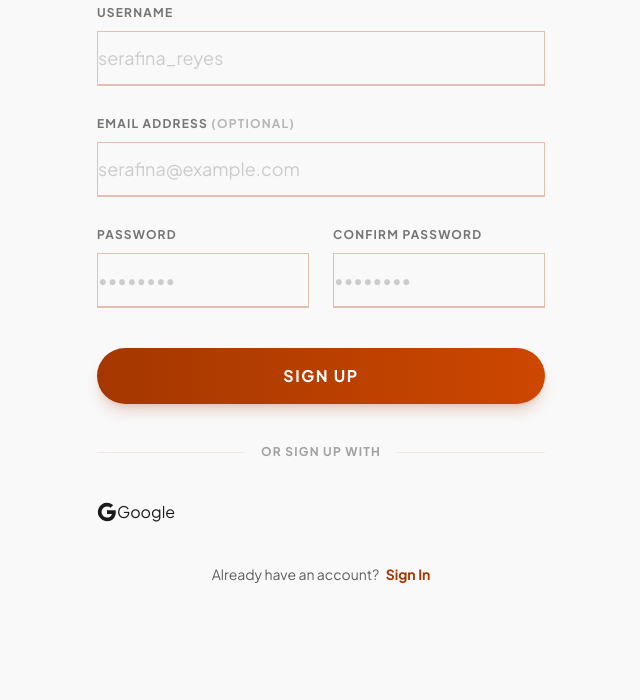
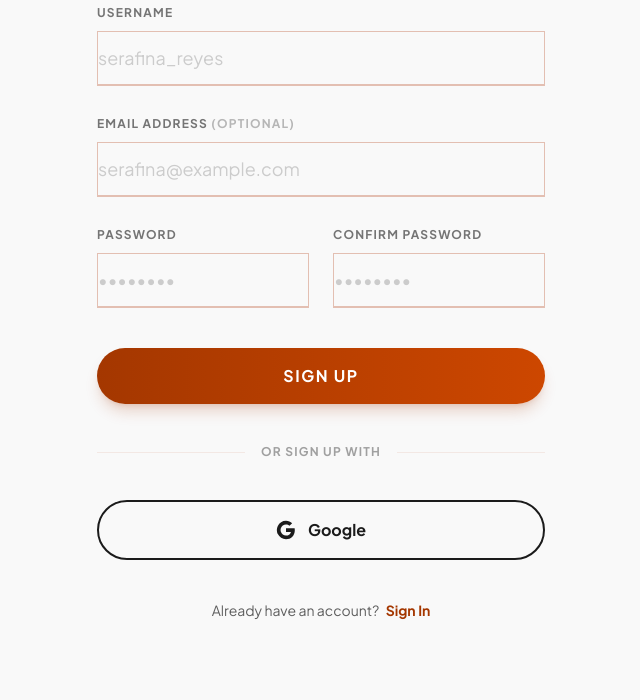
Before and after one commit to anjiolinanakayacontact-netizen/artisan-marketplace, a Django app: page /register/ in a window 1280 px wide. Shown: the part 261-961 px from the top of the page, without its empty margins (319-959 px from the left). Before the commit the page ends 844 px from the top, so only its background shows below. Run offline with Django 5.2, Linux system fonts and the light colour scheme; some libraries are stand-ins or nearby versions.

Commit message:
fix google button styling on register page

```diff
--- a/templates/registration/register.html
+++ b/templates/registration/register.html
@@ -81,7 +81,7 @@
 </head>
 <body class="bg-surface text-on-surface flex flex-col min-h-screen">
 
-<!-- TopAppBar (simplified: only back arrow and brand) -->
+<!-- TopAppBar -->
 <header class="w-full top-0 z-50 bg-[#f9f9f9] dark:bg-[#1b1b1b]">
   <div class="flex items-center justify-between px-6 py-4 w-full">
     <div class="flex items-center gap-4">
@@ -90,12 +90,10 @@
       </a>
       <h1 class="font-['Plus_Jakarta_Sans'] font-bold tracking-tight text-[#a43700] dark:text-[#cd4700] text-xl">Artisan Market</h1>
     </div>
-    <!-- Removed: Shop, Artisans, Journal navigation links -->
   </div>
 </header>
 
 <main class="flex-grow flex items-center justify-center px-4 py-12 md:py-20">
-  <!-- Single column: registration form (centered, no left image) -->
   <div class="w-full max-w-md mx-auto">
     <div class="mb-10 text-center">
       <h2 class="text-4xl font-extrabold tracking-tight text-on-surface mb-3">Create Account</h2>
@@ -171,7 +169,7 @@
         <div class="flex-grow border-t border-outline-variant/30"></div>
       </div>
 
-      <a href="{% provider_login_url 'google' process='login' %}" class="w-full flex items-center ...">
+      <a href="{% provider_login_url 'google' process='login' %}" class="w-full flex items-center justify-center gap-3 border-2 border-on-surface py-4 rounded-full font-bold text-base hover:bg-on-surface hover:text-white transition-all active:scale-[0.98]">
         <svg class="w-5 h-5" viewBox="0 0 24 24">
           <path d="M22.56 12.25c0-.78-.07-1.53-.2-2.25H12v4.26h5.92c-.26 1.37-1.04 2.53-2.21 3.31v2.77h3.57c2.08-1.92 3.28-4.74 3.28-8.09z" fill="currentColor"/>
           <path d="M12 23c2.97 0 5.46-.98 7.28-2.66l-3.57-2.77c-.98.66-2.23 1.06-3.71 1.06-2.86 0-5.29-1.93-6.16-4.53H2.18v2.84C3.99 20.53 7.7 23 12 23z" fill="currentColor"/>
@@ -189,6 +187,5 @@
   </div>
 </main>
 
-<!-- Footer removed entirely -->
 </body>
 </html>
```
